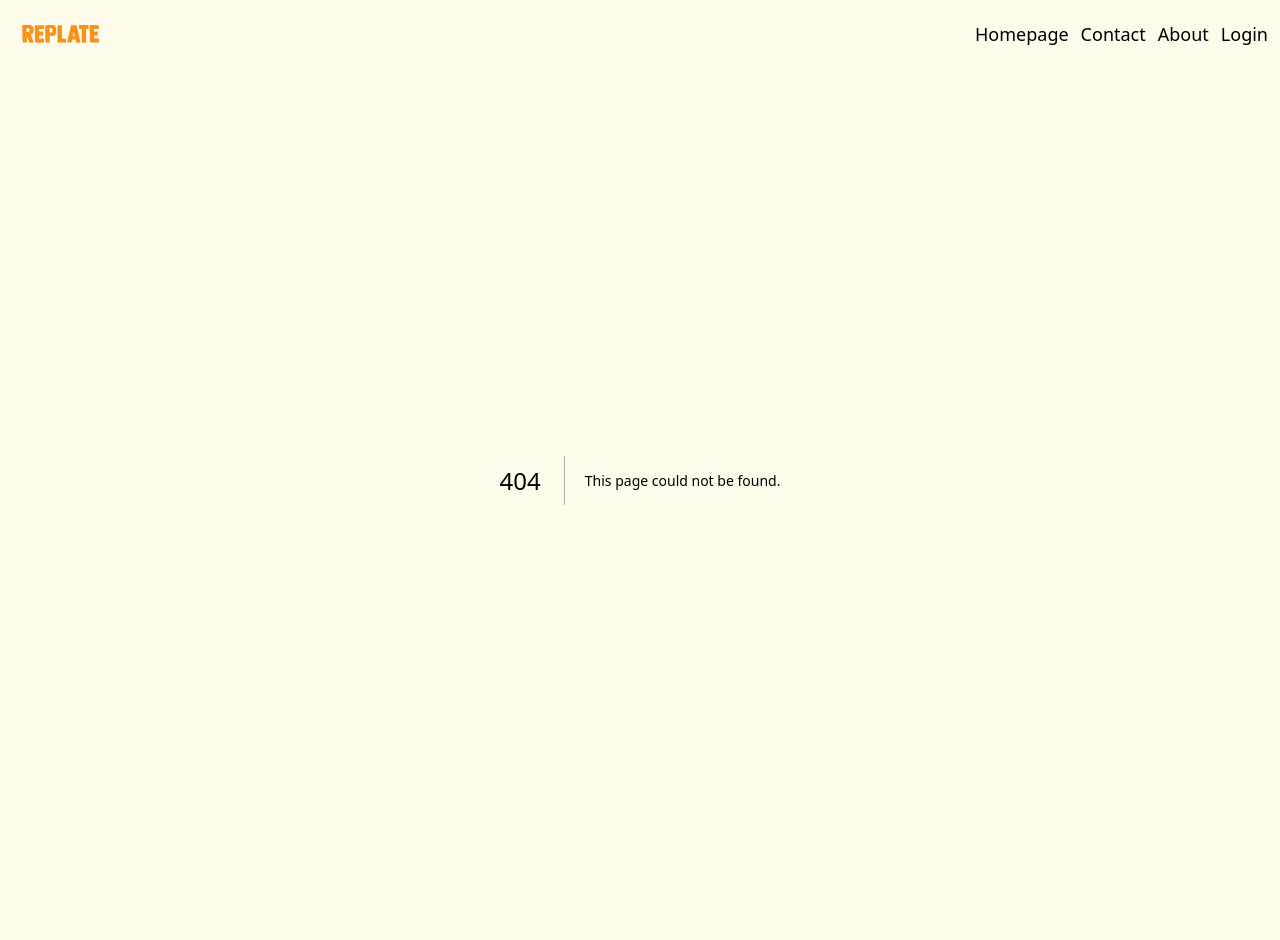
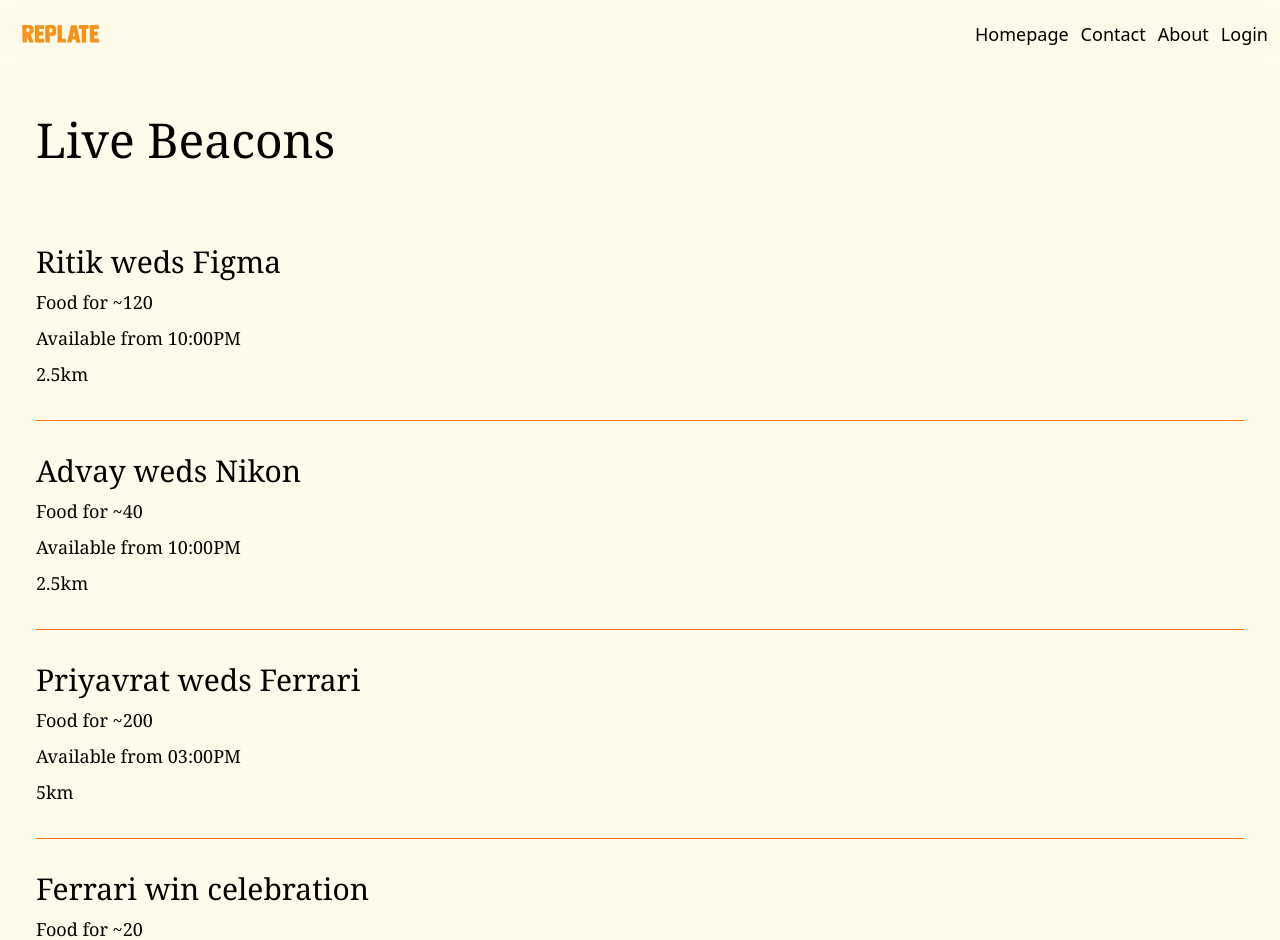
Before and after one commit to ilorde-exe/REPLATE-hackathon-application, a Next.js app: page /livebeaconslist in a window 1280 px wide. Before the commit this address had no page. Shown: the top 940 px of the page. Built offline with nearby package versions, Linux system fonts and the light colour scheme; no server answers.

Commit message:
live beacons list page

```diff
--- /dev/null
+++ b/app/livebeaconslist/page.jsx
@@ -0,0 +1,68 @@
+"use client";
+import { useState, useEffect } from "react";
+import Link from "next/link";
+import axios from "axios";
+
+export default function Home() {
+  const [data, setData] = useState(null);
+  const fetchDataFromBenkiAPI = async () => {
+    try {
+      const response = await axios.get(
+        "http://10.19.12.15:3001/api/data/publicfetch/"
+      );
+      setData(response.data);
+    } catch (error) {
+      console.error("Error fetching data:", error);
+    }
+  };
+
+  useEffect(() => {
+    fetchDataFromBenkiAPI();
+  }, []);
+
+  return (
+    <div className=" font-serif">
+      <div className="flex flex-col px-6 py-2 mt-8">
+        <div className="p-3">
+          <h1 className="text-5xl text-bold">
+          Live Beacons
+          </h1>
+
+        <div className="mt-20">
+          <h2 className="text-3xl mt-2">Ritik weds Figma</h2>
+          <h3 className="text-lg mt-2">Food for ~120</h3>
+          <h3 className="text-lg mt-2">Available from 10:00PM</h3>
+          <h3 className="text-lg mt-2">2.5km</h3>
+          <hr class="h-px my-8 bg-orange-500 border-0"></hr>
+        </div>
+
+        <div className="mt-2">
+          <h2 className="text-3xl mt-2">Advay weds Nikon</h2>
+          <h3 className="text-lg mt-2">Food for ~40</h3>
+          <h3 className="text-lg mt-2">Available from 10:00PM</h3>
+          <h3 className="text-lg mt-2">2.5km</h3>
+          <hr class="h-px my-8 bg-orange-500 border-0"></hr>
+        </div>
+
+        <div className="mt-2">
+          <h2 className="text-3xl mt-2">Priyavrat weds Ferrari</h2>
+          <h3 className="text-lg mt-2">Food for ~200</h3>
+          <h3 className="text-lg mt-2">Available from 03:00PM</h3>
+          <h3 className="text-lg mt-2">5km</h3>
+          <hr class="h-px my-8 bg-orange-500 border-0"></hr>
+        </div>
+
+        <div className="mt-2">
+          <h2 className="text-3xl mt-2">Ferrari win celebration</h2>
+          <h3 className="text-lg mt-2">Food for ~20</h3>
+          <h3 className="text-lg mt-2">Available from 02:00PM</h3>
+          <h3 className="text-lg mt-2">5km</h3>
+          <hr class="h-px my-8 bg-orange-500 border-0"></hr>
+        </div>
+
+        </div>
+
+      </div>
+    </div>
+  );
+}
```
